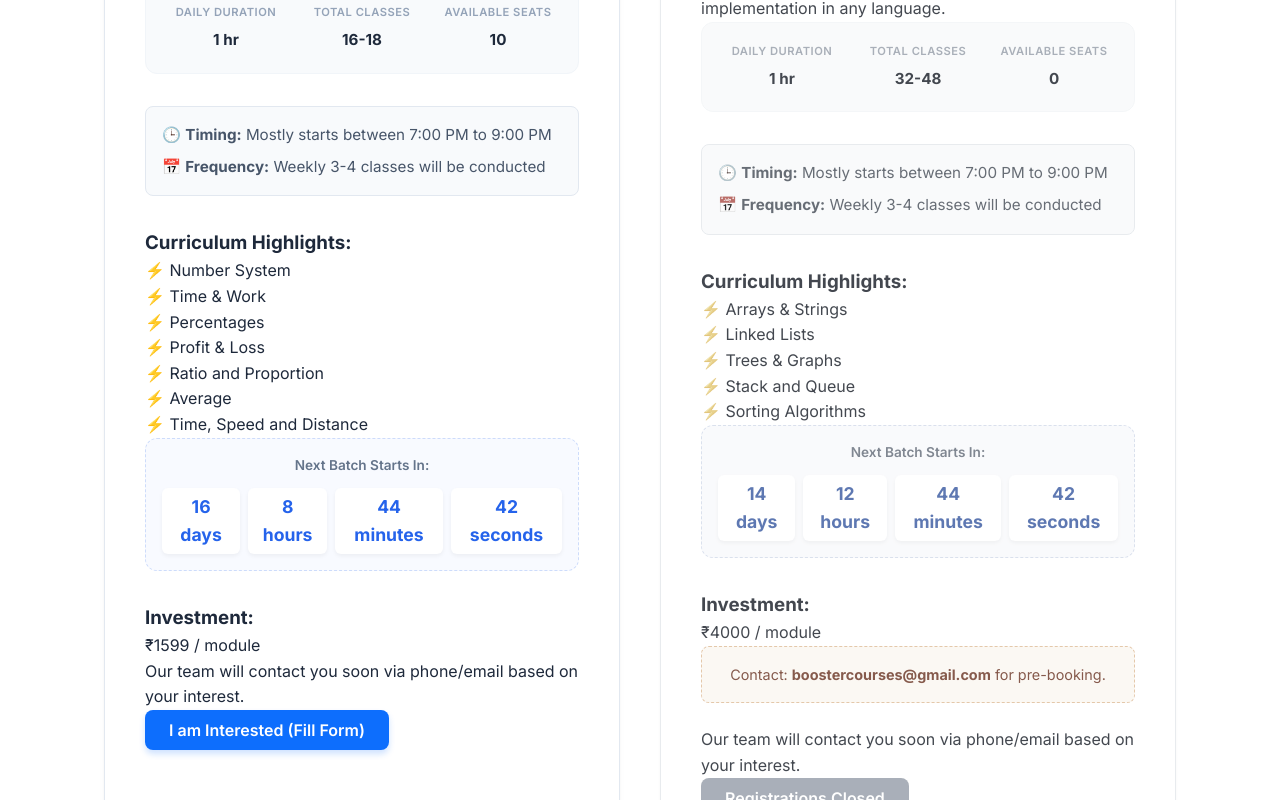
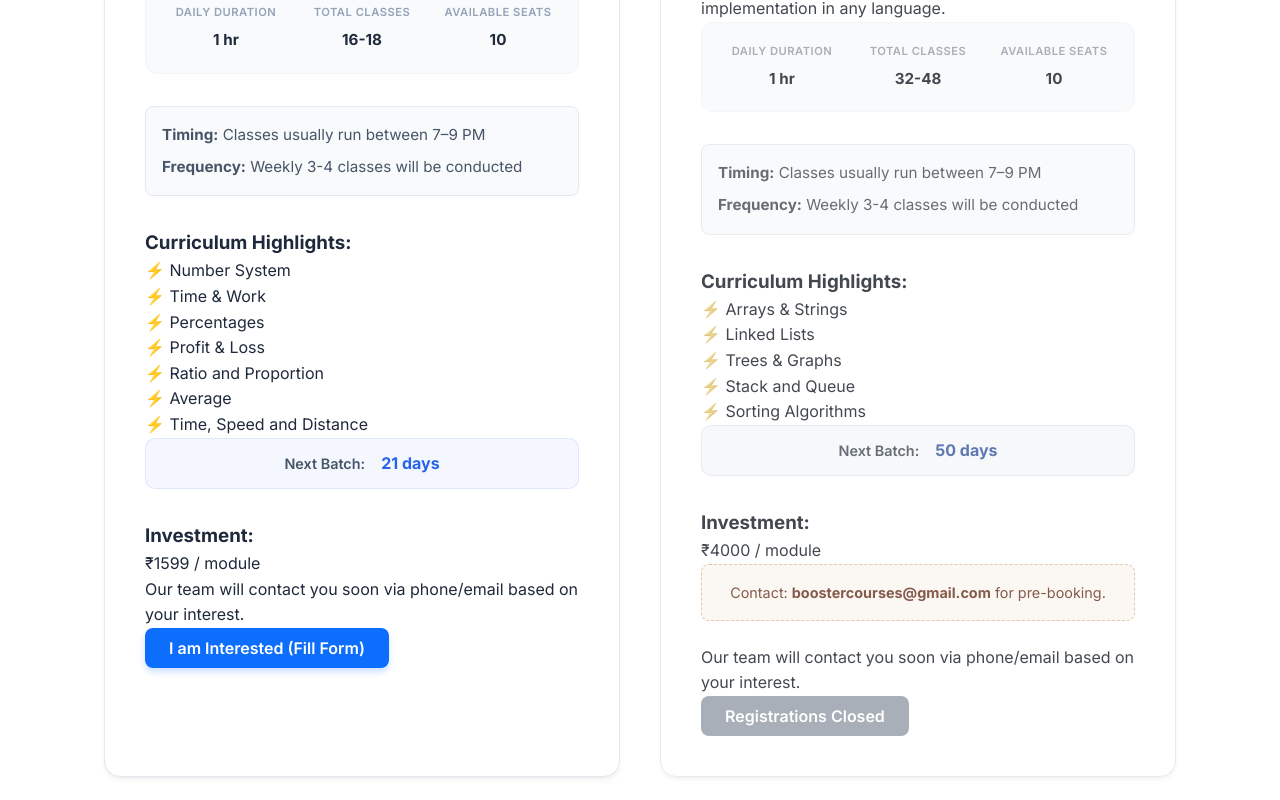
Before and after one commit to BoosterTechAcademy/Booster, a React (Vite) app: page /business-services in a window 1280 px wide. Shown: the part 540-1340 px from the top of the page. Built offline with nearby package versions, Linux system fonts and the light colour scheme.

Commit message:
Frequency and countdown days added

```diff
--- a/src/components/BusinessServices/BusinessServices.css
+++ b/src/components/BusinessServices/BusinessServices.css
@@ -253,38 +253,39 @@
     margin: 0;
 }
 
-/* Countdown Section */
-.batch-countdown-section {
+/* Countdown Section - Compact Style */
+.batch-countdown-compact {
     margin-bottom: 2rem;
-    text-align: center;
-    padding: 1rem;
-    background: rgba(37, 99, 235, 0.03);
-    border-radius: 12px;
-    border: 1px dashed rgba(37, 99, 235, 0.2);
+    display: flex;
+    align-items: center;
+    justify-content: center;
+    gap: 1rem;
+    padding: 0.75rem 1rem;
+    background: rgba(37, 99, 235, 0.05);
+    border-radius: 10px;
+    border: 1px solid rgba(37, 99, 235, 0.1);
 }
 
-.batch-countdown-section h4 {
-    font-size: 0.85rem;
-    color: #64748b;
-    margin-bottom: 0.75rem;
+.countdown-label {
+    font-size: 0.9rem;
+    color: #475569;
     font-weight: 600;
 }
 
 .countdown-display {
-    font-family: 'Inter', monospace;
-    font-size: 1.1rem;
+    font-family: 'Inter', system-ui, sans-serif;
+    font-size: 1rem;
     font-weight: 700;
     color: #2563eb;
     display: flex;
-    justify-content: center;
-    gap: 0.5rem;
+    gap: 0.4rem;
 }
 
 .countdown-display span {
-    background: #ffffff;
-    padding: 0.3rem 0.6rem;
-    border-radius: 6px;
-    box-shadow: 0 2px 4px rgba(0, 0, 0, 0.05);
+    background: transparent;
+    padding: 0;
+    border-radius: 0;
+    box-shadow: none;
 }
 
 .action-btn:hover:not(.btn-disabled) {
--- a/src/components/BusinessServices/BusinessServices.jsx
+++ b/src/components/BusinessServices/BusinessServices.jsx
@@ -13,7 +13,7 @@ const servicesList = [
         totalClasses: '16-18',
         durationPerDay: '1 hr',
         remainingSeats: 10,
-        batchDate: '2026-03-27T10:00:00', // Example start date
+        batchDate: '2026-04-02',
         registrationOpen: true,
         language: 'Tamil / English',
         icon: '🧮'
@@ -26,8 +26,8 @@ const servicesList = [
         payment: '₹4000 / module',
         totalClasses: '32-48',
         durationPerDay: '1 hr',
-        remainingSeats: 0,
-        batchDate: '2026-03-25T14:00:00',
+        remainingSeats: 10,
+        batchDate: '2026-05-01',
         registrationOpen: false,
         language: 'Tamil / English',
         icon: '🧩'
@@ -41,7 +41,7 @@ const servicesList = [
         totalClasses: '16-18',
         durationPerDay: '1 hr',
         remainingSeats: 10,
-        batchDate: '2026-03-15T09:00:00',
+        batchDate: '2026-04-02',
         registrationOpen: true, // Registration closed
         language: 'Tamil / English',
         icon: '💻'
@@ -55,7 +55,7 @@ const servicesList = [
         totalClasses: '22-26',
         durationPerDay: '1 hr',
         remainingSeats: 10,
-        batchDate: '2026-03-30T16:00:00',
+        batchDate: '2026-04-02',
         registrationOpen: true,
         language: 'Tamil / English',
         icon: '🧠'
@@ -66,42 +66,30 @@ const servicesList = [
 const CountdownTimer = ({ targetDate }) => {
     const calculateTimeLeft = () => {
         const difference = +new Date(targetDate) - +new Date();
-        let timeLeft = {};
+        let daysLeft = 0;
 
         if (difference > 0) {
-            timeLeft = {
-                days: Math.floor(difference / (1000 * 60 * 60 * 24)),
-                hours: Math.floor((difference / (1000 * 60 * 60)) % 24),
-                minutes: Math.floor((difference / 1000 / 60) % 60),
-                seconds: Math.floor((difference / 1000) % 60)
-            };
+            daysLeft = Math.floor(difference / (1000 * 60 * 60 * 24));
         }
-        return timeLeft;
+        return daysLeft;
     };
 
-    const [timeLeft, setTimeLeft] = useState(calculateTimeLeft());
+    const [daysLeft, setDaysLeft] = useState(calculateTimeLeft());
 
     useEffect(() => {
         const timer = setTimeout(() => {
-            setTimeLeft(calculateTimeLeft());
+            setDaysLeft(calculateTimeLeft());
         }, 1000);
         return () => clearTimeout(timer);
     });
 
-    const timerComponents = [];
-
-    Object.keys(timeLeft).forEach((interval) => {
-        if (!timeLeft[interval]) return;
-        timerComponents.push(
-            <span key={interval}>
-                {timeLeft[interval]} {interval}{" "}
-            </span>
-        );
-    });
-
     return (
         <div className="countdown-display">
-            {timerComponents.length ? timerComponents : <span>Batch Started!</span>}
+            {daysLeft > 0 ? (
+                <span>{daysLeft} days</span>
+            ) : (
+                <span>Batch Started!</span>
+            )}
         </div>
     );
 };
@@ -166,8 +154,8 @@ const BusinessServices = () => {
                             </div>
 
                             <div className="module-schedule-info">
-                                <p>🕒 <strong>Timing:</strong> Mostly starts between 7:00 PM to 9:00 PM</p>
-                                <p>📅 <strong>Frequency:</strong> Weekly 3-4 classes will be conducted</p>
+                                <p><strong>Timing:</strong> Classes usually run between 7–9 PM</p>
+                                <p><strong>Frequency:</strong> Weekly 3-4 classes will be conducted</p>
                             </div>
 
                             <div className="details-curriculum">
@@ -179,8 +167,8 @@ const BusinessServices = () => {
                                 </ul>
                             </div>
 
-                            <div className="batch-countdown-section">
-                                <h4>Next Batch Starts In:</h4>
+                            <div className="batch-countdown-compact">
+                                <span className="countdown-label">Next Batch:</span>
                                 <CountdownTimer targetDate={service.batchDate} />
                             </div>
 
```
